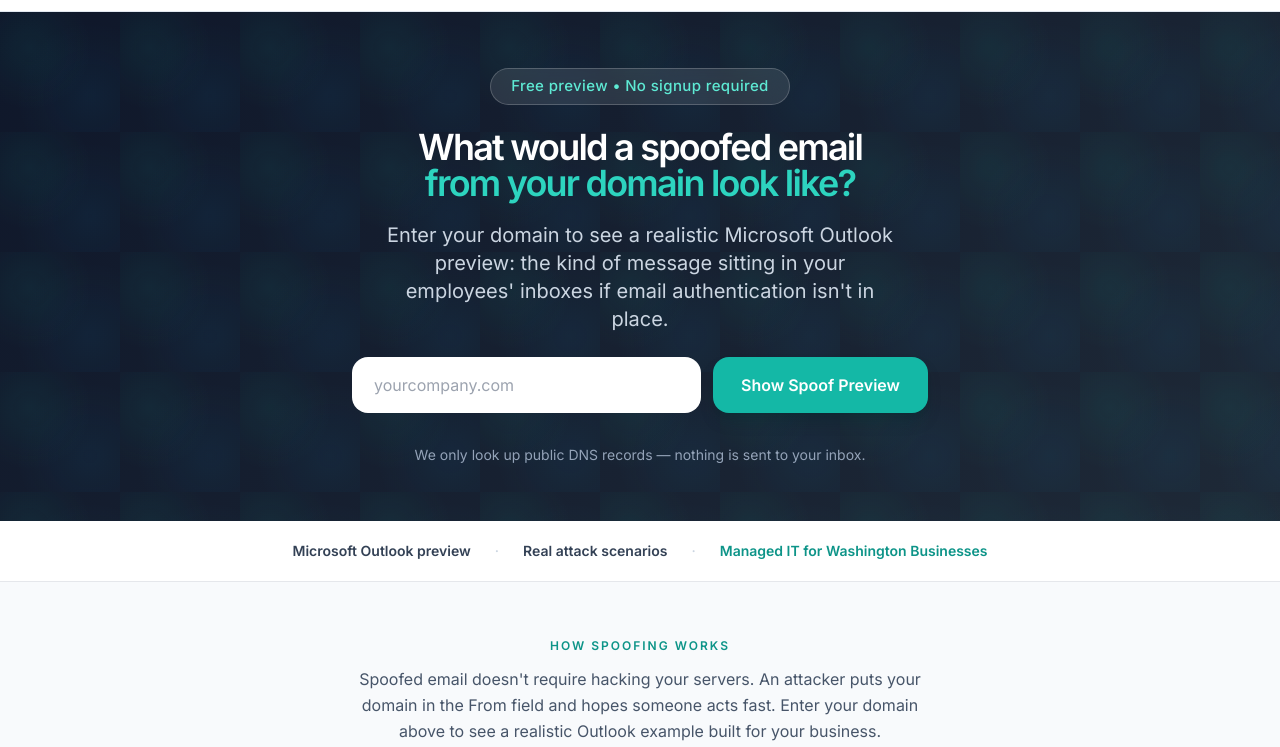
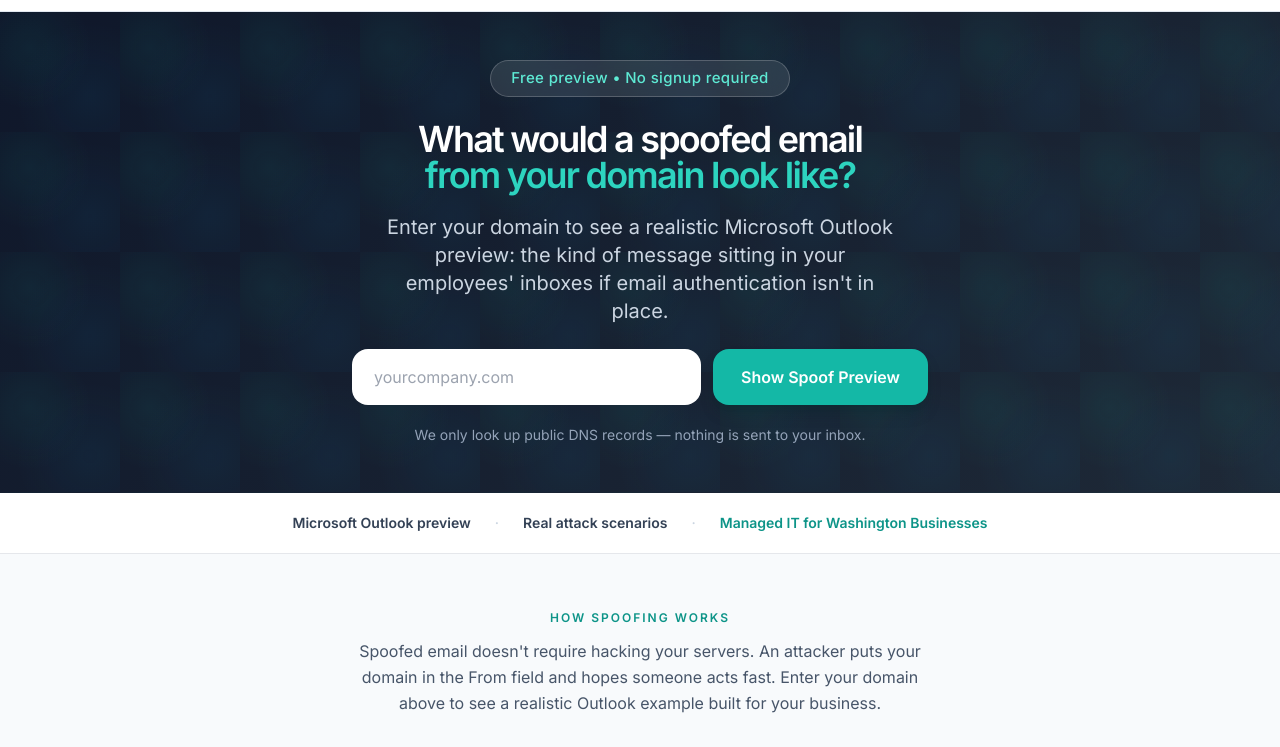
Before and after one commit to greglepage/spoof, a website: page index.html in a window 1280 px wide. Shown: the part 53-800 px from the top of the page. Drawn offline with nearby package versions, Linux system fonts and the light colour scheme.

Commit message:
Tighten hero padding to match main site after status-row removal.

```diff
--- a/index.html
+++ b/index.html
@@ -195,7 +195,7 @@
   <div id="site-nav"></div>
 
   <!-- HERO -->
-  <header class="hero-bg text-white pt-12 pb-12 md:pt-14 md:pb-14 relative overflow-hidden">
+  <header class="hero-bg text-white pt-10 pb-10 md:pt-12 md:pb-12 relative overflow-hidden">
     <div class="network-pattern absolute inset-0"></div>
 
     <div class="max-w-4xl mx-auto page-x relative">
@@ -237,7 +237,7 @@
           <p id="checker-error" class="hidden mt-3 text-sm text-red-300 bg-red-950/30 border border-red-400/30 rounded-xl px-4 py-2"></p>
         </form>
 
-        <p class="mt-8 text-xs sm:text-sm text-slate-400">
+        <p class="mt-5 text-xs sm:text-sm text-slate-400">
           We only look up public DNS records — nothing is sent to your inbox.
         </p>
       </div>
```
